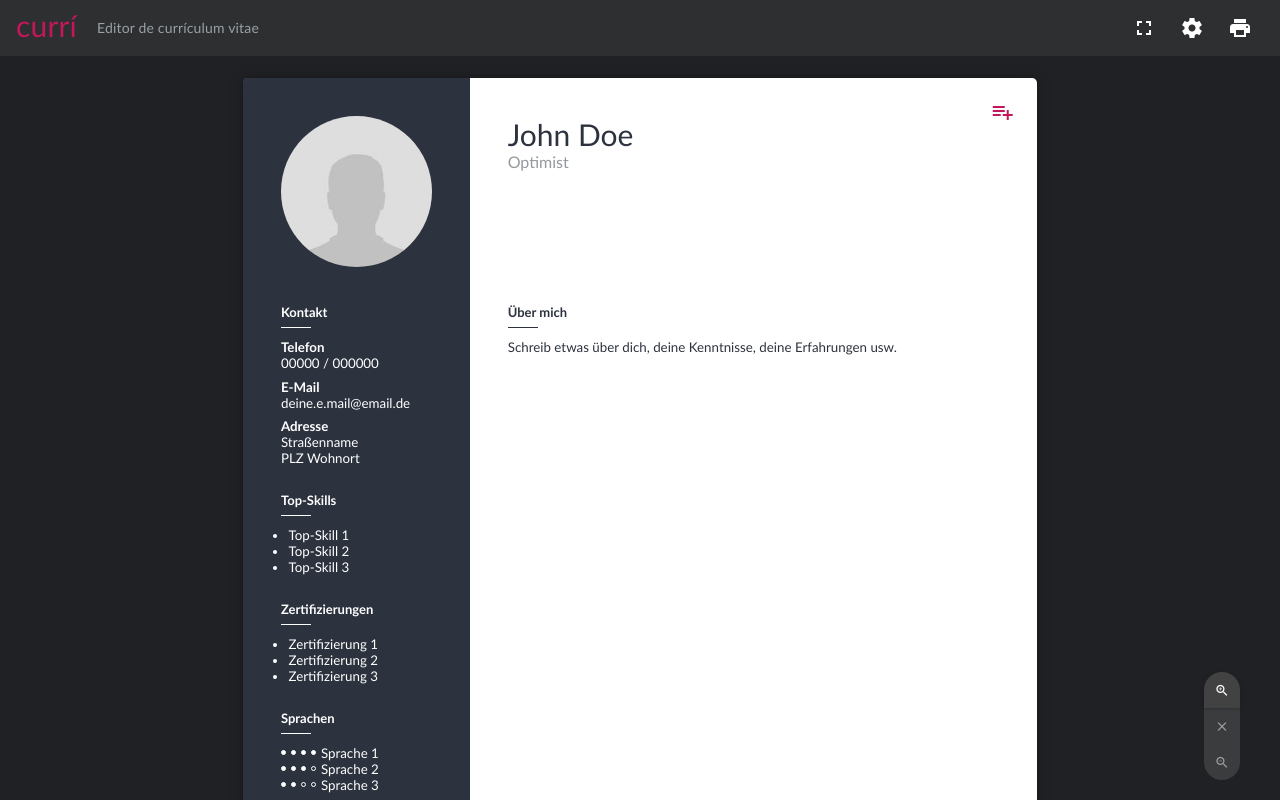
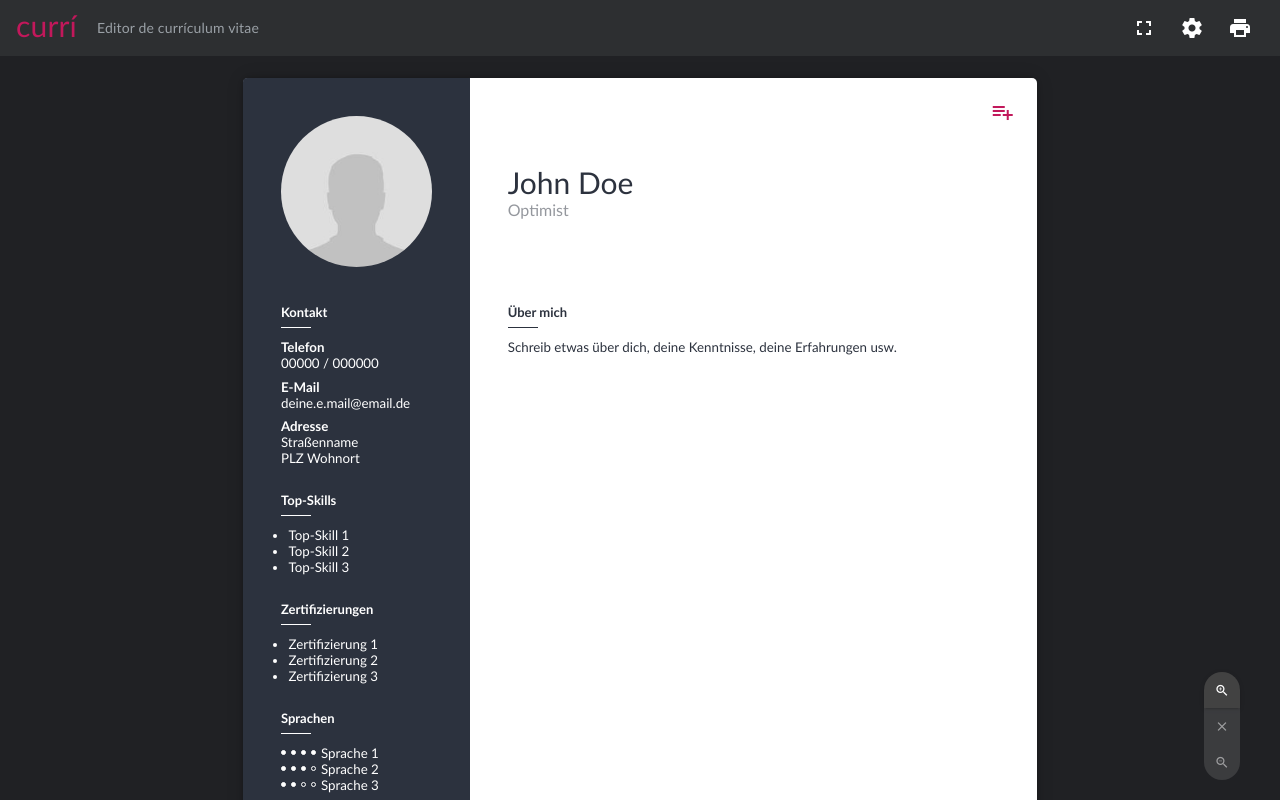
Before and after one commit to aurora-elements/editorDeCurriculumVitae, an Angular app: page / in a window 1280 px wide. Built offline with nearby package versions, Linux system fonts and the light colour scheme.

Commit message:
refactoring styling

```diff
--- a/src/app/page/page-header/page-header.component.html
+++ b/src/app/page/page-header/page-header.component.html
@@ -1,11 +1,5 @@
 <aside class="content-left">
   <app-avatar />
-  <div class="avatar-wrapper">
-    <img
-      class="avatar"
-      [src]="avatarUrl" />
-    <app-clickable-overlay (click)="editAvatar()" />
-  </div>
 </aside>
 <section class="content-right">
   <header class="header" (click)="editHeader()">
@@ -18,5 +12,4 @@
     </h2>
     <app-clickable-overlay />
   </header>
-
 </section>
--- a/src/app/page/page-header/page-header.component.scss
+++ b/src/app/page/page-header/page-header.component.scss
@@ -1,11 +1,21 @@
 :host {
   display: grid;
   grid-template-columns: var(--left-size) 1fr;
-  grid-template-rows: var(--left-size);
+  grid-template-rows: calc(var(--left-size) - 1cm);
 }
 
 .content-left {
   padding-right: var(--space);
+  display: grid;
+  align-content: center;
+}
+.content-right {
+  display: grid;
+  align-content: center;
+}
+
+.header {
+  padding: 0;
 }
 
 .header, .avatar-wrapper {
```
